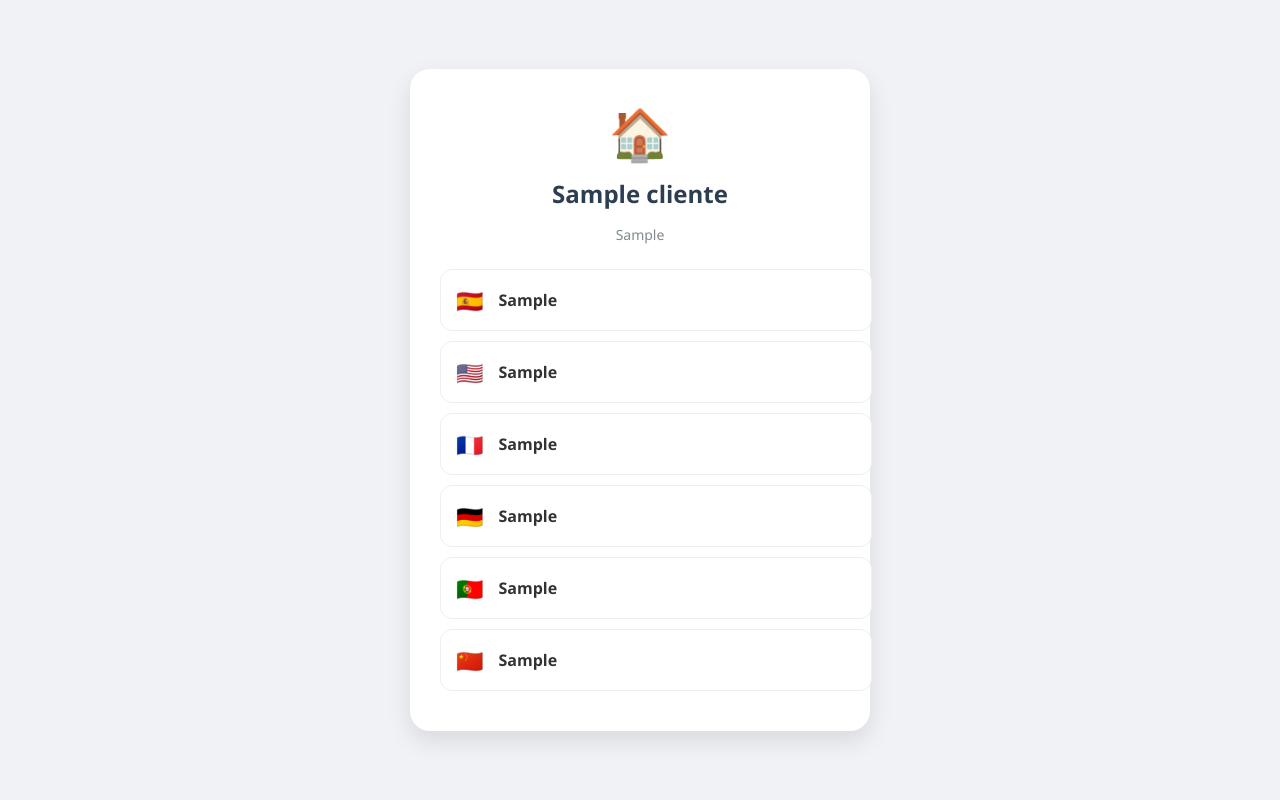
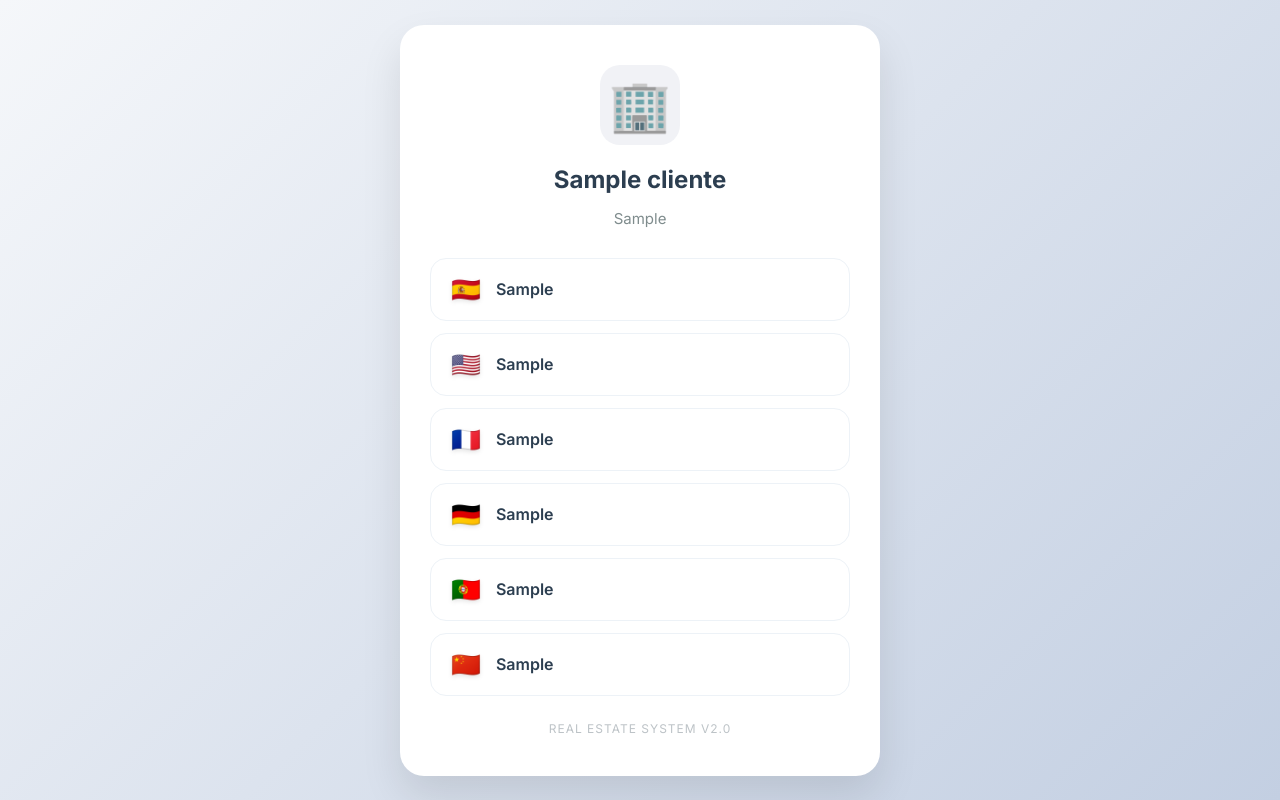
Before and after one commit to DG2028-2029/bot-inmobiliaria-v1, a Flask app: template templates/bienvenida.html in a window 1280 px wide. Run offline with Flask 3, Linux system fonts and the light colour scheme; the template is opened without the code that fills it: most values are stand-ins (such as "Sample title", 1, 10 or a date in 2020).

Commit message:
Update bienvenida.html

```diff
--- a/templates/bienvenida.html
+++ b/templates/bienvenida.html
@@ -3,86 +3,136 @@
 <head>
     <meta charset="UTF-8">
     <meta name="viewport" content="width=device-width, initial-scale=1.0">
-    <title>{{ cliente.nombre }} | Welcome</title>
-    <link rel="stylesheet" href="{{ url_for('static', filename='css/estilos.css') }}">
+    <title>{{ cliente.nombre }} | Select Language</title>
+    <link href="https://fonts.googleapis.com/css2?family=Inter:wght@400;600;700&display=swap" rel="stylesheet">
     <style>
+        :root {
+            --primary: #2c3e50;
+            --accent: #3498db;
+            --bg: #f8f9fa;
+        }
+
         body {
-            background: #f1f2f6;
-            font-family: 'Segoe UI', Tahoma, Geneva, Verdana, sans-serif;
+            margin: 0;
+            padding: 0;
+            font-family: 'Inter', sans-serif;
+            /* Degradado de fondo profesional */
+            background: linear-gradient(135deg, #f5f7fa 0%, #c3cfe2 100%);
             display: flex;
             align-items: center;
             justify-content: center;
-            height: 100vh;
-            margin: 0;
+            min-height: 100vh;
         }
-        .bienvenida-container {
-            max-width: 400px;
+
+        .card {
+            background: white;
             width: 90%;
-            background: white;
-            padding: 30px;
+            max-width: 420px;
+            padding: 40px 30px;
+            border-radius: 24px;
+            box-shadow: 0 20px 40px rgba(0,0,0,0.1);
+            text-align: center;
+        }
+
+        .logo-icon {
+            font-size: 50px;
+            background: #f1f2f6;
+            width: 80px;
+            height: 80px;
+            line-height: 80px;
             border-radius: 20px;
-            text-align: center;
-            box-shadow: 0 10px 25px rgba(0,0,0,0.1);
+            margin: 0 auto 20px;
         }
-        .logo-placeholder {
-            font-size: 50px;
+
+        h2 {
+            color: var(--primary);
+            font-size: 24px;
             margin-bottom: 10px;
+            font-weight: 700;
         }
-        h2 { color: #2c3e50; margin-bottom: 5px; }
-        p { color: #7f8c8d; margin-bottom: 25px; }
+
+        .subtitle {
+            color: #7f8c8d;
+            margin-bottom: 30px;
+            font-size: 15px;
+        }
+
+        .languages-grid {
+            display: grid;
+            gap: 12px;
+        }
 
         .btn-lang {
             display: flex;
             align-items: center;
-            justify-content: flex-start;
-            width: 100%;
-            padding: 15px;
-            margin: 10px 0;
-            border: 1px solid #eee;
-            border-radius: 12px;
+            padding: 16px 20px;
+            background: #ffffff;
+            border: 1.5px solid #edf2f7;
+            border-radius: 16px;
             text-decoration: none;
-            color: #333;
+            color: var(--primary);
+            font-weight: 600;
             font-size: 16px;
-            font-weight: 600;
             transition: all 0.3s ease;
-            background: #fff;
         }
+
         .btn-lang:hover {
-            background: #f8f9fa;
-            border-color: #3498db;
-            transform: translateX(5px);
-            box-shadow: 0 4px 12px rgba(0,0,0,0.05);
+            border-color: var(--accent);
+            background: #f0f7ff;
+            transform: translateY(-2px);
+            box-shadow: 0 4px 12px rgba(52, 152, 219, 0.15);
         }
-        .flag {
-            font-size: 22px;
+
+        .flag-icon {
+            font-size: 24px;
             margin-right: 15px;
+            filter: drop-shadow(0 2px 2px rgba(0,0,0,0.1));
+        }
+
+        .footer-text {
+            margin-top: 25px;
+            font-size: 12px;
+            color: #bdc3c7;
+            text-transform: uppercase;
+            letter-spacing: 1px;
         }
     </style>
 </head>
 <body>
-    <div class="bienvenida-container">
-        <div class="logo-placeholder">🏠</div>
+
+    <div class="card">
+        <div class="logo-icon">🏢</div>
         <h2>{{ cliente.nombre }}</h2>
-        <p>{{ textos.selecciona_idioma }}</p>
+        <p class="subtitle">{{ textos.selecciona_idioma }}</p>
 
+        <div class="languages-grid">
             <a href="{{ url_for('cambiar_idioma', lang='es', proximo='formulario', cliente_id=cliente.usuario) }}" class="btn-lang">
-            <span class="flag">🇪🇸</span> {{ textos.btn_es }}
+                <span class="flag-icon">🇪🇸</span> {{ textos.btn_es }}
             </a>
+
             <a href="{{ url_for('cambiar_idioma', lang='en', proximo='formulario', cliente_id=cliente.usuario) }}" class="btn-lang">
-            <span class="flag">🇺🇸</span> {{ textos.btn_en }}
+                <span class="flag-icon">🇺🇸</span> {{ textos.btn_en }}
             </a>
+
             <a href="{{ url_for('cambiar_idioma', lang='fr', proximo='formulario', cliente_id=cliente.usuario) }}" class="btn-lang">
-            <span class="flag">🇫🇷</span> {{ textos.btn_fr }}
+                <span class="flag-icon">🇫🇷</span> {{ textos.btn_fr }}
             </a>
+
             <a href="{{ url_for('cambiar_idioma', lang='de', proximo='formulario', cliente_id=cliente.usuario) }}" class="btn-lang">
-            <span class="flag">🇩🇪</span> {{ textos.btn_de }}
+                <span class="flag-icon">🇩🇪</span> {{ textos.btn_de }}
             </a>
+
             <a href="{{ url_for('cambiar_idioma', lang='pt', proximo='formulario', cliente_id=cliente.usuario) }}" class="btn-lang">
-            <span class="flag">🇵🇹</span> {{ textos.btn_pt }}
+                <span class="flag-icon">🇵🇹</span> {{ textos.btn_pt }}
             </a>
+
             <a href="{{ url_for('cambiar_idioma', lang='zh', proximo='formulario', cliente_id=cliente.usuario) }}" class="btn-lang">
-            <span class="flag">🇨🇳</span> {{ textos.btn_zh }}
+                <span class="flag-icon">🇨🇳</span> {{ textos.btn_zh }}
             </a>
         </div>
+
+        <div class="footer-text">Real Estate System v2.0</div>
+    </div>
+
 </body>
 </html>
```
Lines whose indentation alone changed are shown as unchanged.
